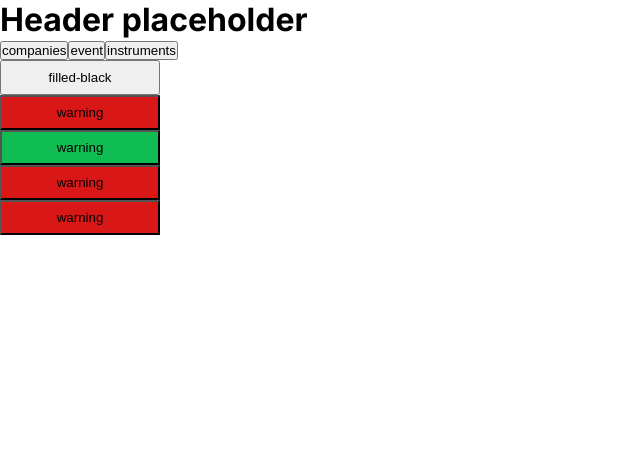
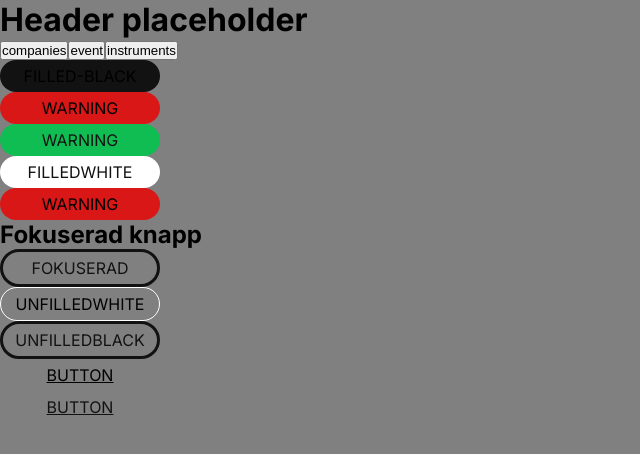
Before and after one commit to Skjesper/LIA-Portal, a Next.js app: page / in a window 1280 px wide. Shown: the top 454 px of the page, without its empty margins (0-640 px from the left). Built offline with nearby package versions, Linux system fonts and the light colour scheme.

Commit message:
all button components are done

```diff
--- a/src/app/page.js
+++ b/src/app/page.js
@@ -10,9 +10,15 @@ export default function Home() {
     <Button className={styles.filledBlack}>filled-black</Button>
     <Button className={styles.warning}>warning</Button>
     <Button className={styles.success}>warning</Button>
+    <Button className={styles.filledWhite}>filledWhite</Button>
     <Button className={styles.warning}>warning</Button>
-    <Button className={styles.warning}>warning</Button>
-
+    <h2>Fokuserad knapp</h2>
+      <Button className={styles.unfilledBlack}>Fokuserad</Button>
+      <Button className={styles.unfilledWhite}>unfilledWhite</Button>
+      <Button className={styles.unfilledBlack}>unfilledBlack</Button>
+      <Button className={styles.underlinedWhite}>
+     Button</Button>
+      <Button className={styles.underlinedBlack}>Button</Button>
 
   </div>
   );
--- a/src/components/styles/colors.css
+++ b/src/components/styles/colors.css
@@ -19,6 +19,7 @@
     */
 
     --Button-Primary: #121212;
+    --Greyscale-70: #2D2D2D;
 
 
      /*
@@ -27,7 +28,7 @@
 
     */
     --Button-Secondary: #FFFFFF;
-    --Greyscale: E0E0E0;
+    --Greyscale-10: #E0E0E0;
 
     /*
     WARNING
--- a/src/components/styles/globals.css
+++ b/src/components/styles/globals.css
@@ -1,8 +1,10 @@
 :root {
   --font-inter: 'Inter', system-ui, sans-serif;
+  --border-radius: 1.5rem;
 
 
-  --border-radius: 1.5rem;
+  --Typography-Primary: #121212;
+  --Button-border-size: 1px;
 }
 
   @media (prefers-color-scheme: dark) {
@@ -20,7 +22,7 @@
 
   body {
     color: var(--foreground);
-    background: var(--background);
+    background: grey;
     font-family: var(--font-inter);
     -webkit-font-smoothing: antialiased;
     -moz-osx-font-smoothing: grayscale;
--- a/src/components/ui/Button/Button.module.css
+++ b/src/components/ui/Button/Button.module.css
@@ -1,4 +1,8 @@
 /* Button.module.css */
+:root {
+    --Button-border-size-: 1px;
+}
+
 .button {
     display: flex;
     width: 10rem;
@@ -6,6 +10,16 @@
     justify-content: center;
     align-items: center;
     gap: 0.5rem;
+    outline: none;
+    border: none;
+    border-radius: var(--border-radius);
+    background-color: transparent;
+    font-family: Inter;
+    font-size: 1rem;
+    font-style: normal;
+    font-weight: 400;
+    line-height: 1rem; /* 100% */
+    text-transform: uppercase;
   }
 
   .button:hover {
@@ -16,6 +30,9 @@
     transform: translateY(1px);
   }
 
+  .button::selection {
+      border: var(--Button-border-size) solid var(--Button-State-Focus);
+  }
 .warning {
 
     background-color: var(--Button-State-Warning-Default);
@@ -25,10 +42,59 @@
     background-color: var(--Button-State-Warning-Pressed);
 }
 
+
+.warning:disabled {
+    background-color: var(--Button-State-Disabled);
+}
+
 .success {
     background-color: var(--Button-State-Success-Default);
+    color: var(--Button-Primary);
 }
 
 .success:active {
     background-color: var(--Button-State-Success-Pressed);
 }
+
+.filledWhite {
+    background-color: var(--Button-Secondary);
+    color: var(--Typography-Primary);
+}
+
+.filledWhite:active {
+    background-color: var(--Greyscale-10);
+}
+
+.filledBlack{
+    background-color: var(--Button-Primary);
+}
+
+.filledBlack:active {
+    background-color: var(--Greyscale-70);
+}
+
+.unfilledBlack {
+    border: solid var(--Button-Primary);
+    color: var(--Button-Primary);
+
+}
+
+.unfilledBlack:active {
+    border: var(--Greyscale-70);
+}
+.unfilledWhite {
+    border: var(--Button-border-size) solid var(--Button-Secondary);
+}
+
+.unfilledWhite:active {
+    border: solid var(--Greyscale-10);
+    color: var(--Greyscale-10);
+}
+
+.underlinedWhite {
+    text-decoration: underline;
+}
+.underlinedBlack {
+    text-decoration: underline;
+    color: var(--Typography-Primary);
+}
```
